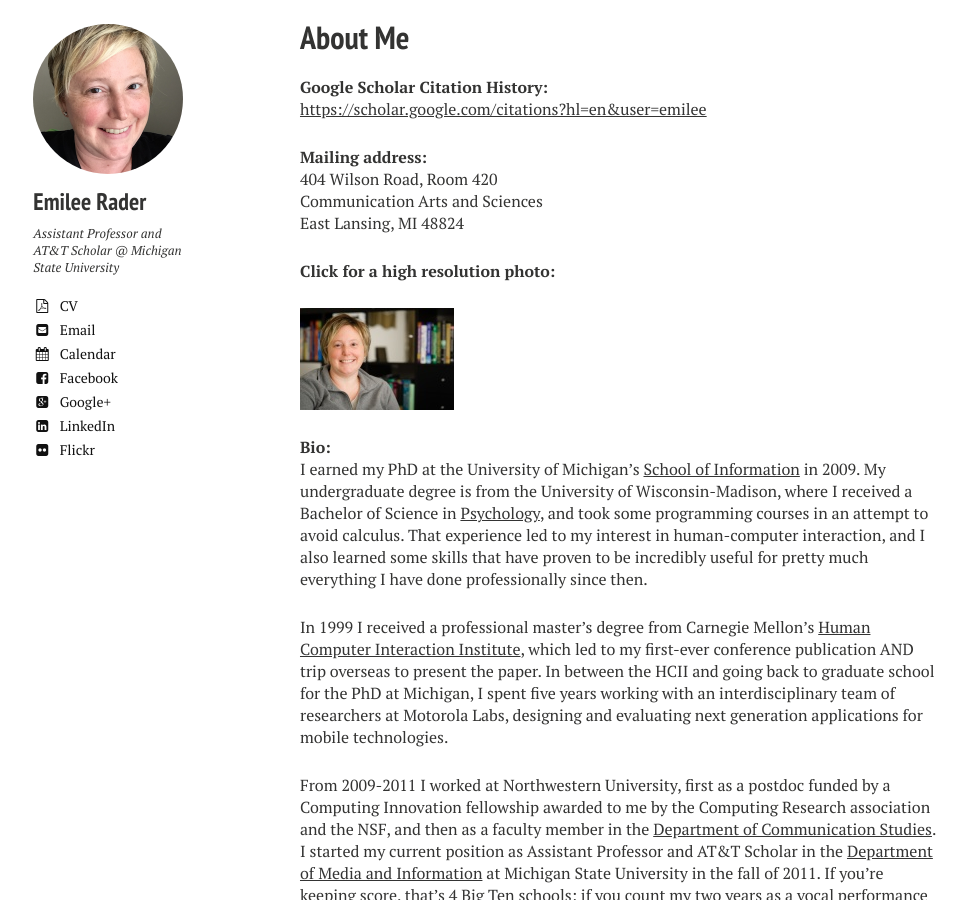
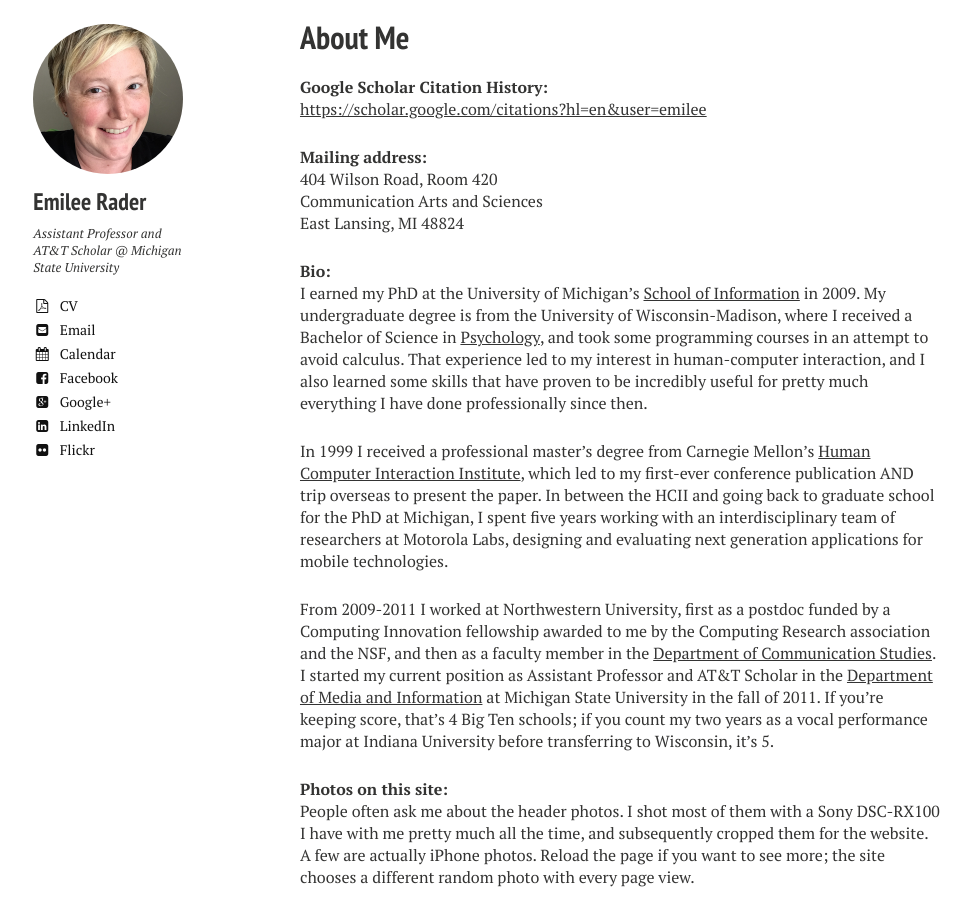
Before and after one commit to bierdoctor/bierdoctor.github.io, a Jekyll site: the page built from about/index.md, in a window 1280 px wide and 900 px high, scrolled down 366 px. Shown: the whole window, without its empty margins (20-991 px from the left). Built offline with Jekyll 4.4.1, drawn with Linux system fonts in a browser that asks for light colours; nearby versions of some CDN libraries.

Commit message:
removed my "high resolution photo" because it is too old

```diff
--- a/about/index.md
+++ b/about/index.md
@@ -18,10 +18,10 @@ image:
 Communication Arts and Sciences
 East Lansing, MI  48824
 
-**Click for a high resolution photo:**
-<figure>
-	<a href="{{ site.url }}/images/emilee_rader.jpg"><img src="{{ site.url }}/images/emilee_rader_thumbnail.jpg"></a>
-</figure>
+<!-- **Click for a high resolution photo:**  -->
+<!-- <figure> -->
+<!-- 	<a href="{{ site.url }}/images/emilee_rader.jpg"><img src="{{ site.url }}/images/emilee_rader_thumbnail.jpg"></a> -->
+<!-- </figure> -->
 
 
 **Bio:**
```
